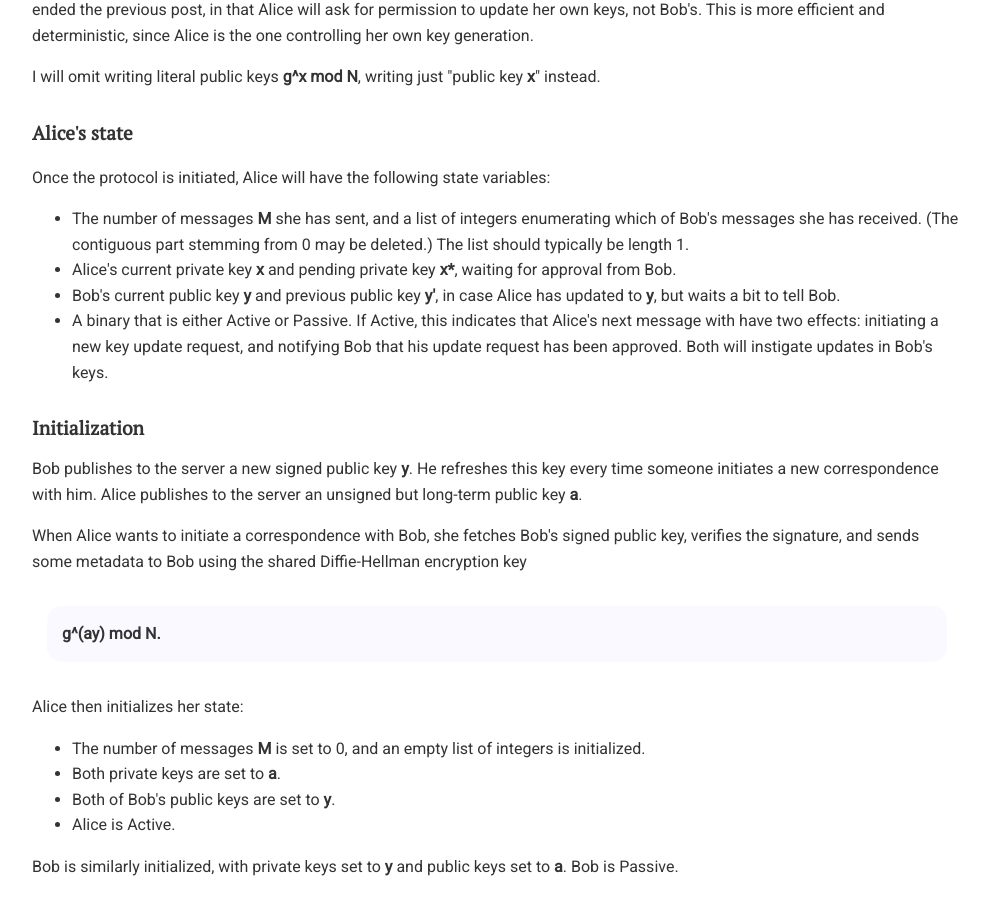
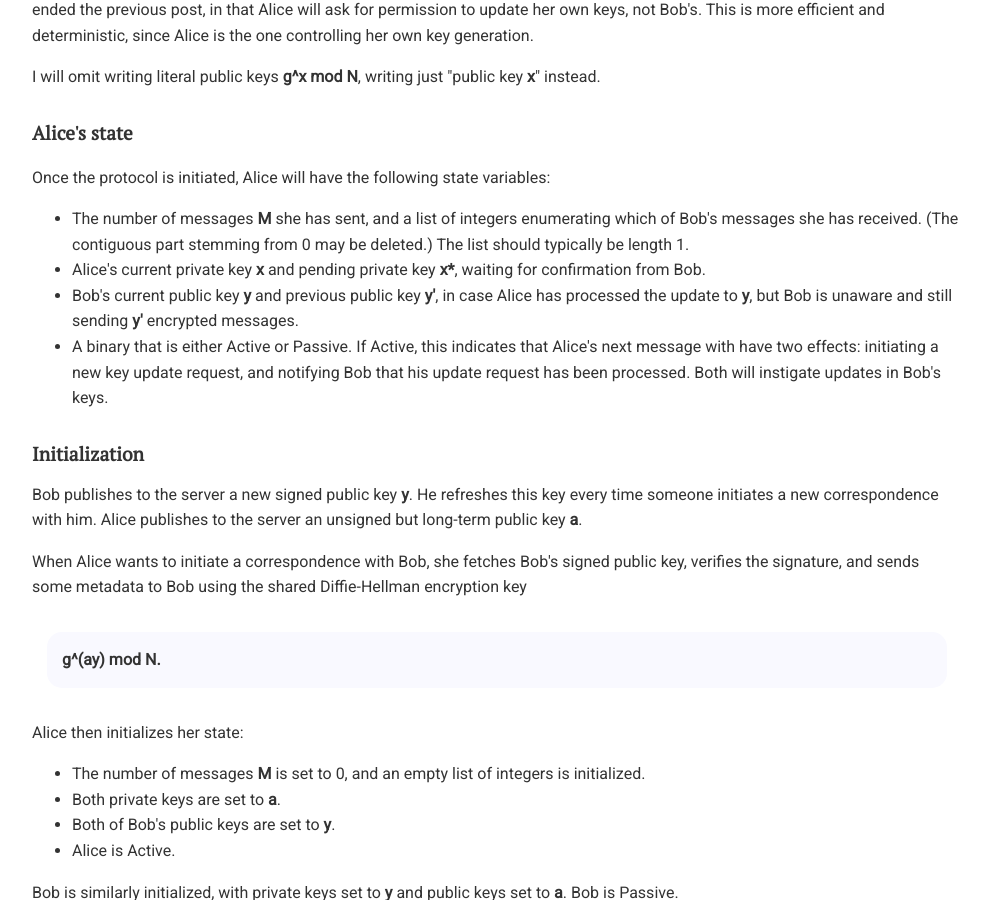
Before and after one commit to chatscrypt/chatscrypt.github.io, a Jekyll site: the page built from _posts/2020-01-24-the-chatscrypt-architecture-part-iv-quadruple-diffie-hellman.html, in a window 1280 px wide and 900 px high, scrolled down 348 px. Shown: the whole window, without its empty margins (143-1132 px from the left). Built offline with Jekyll 4.4.1, drawn with Linux system fonts in a browser that asks for light colours; comment, search, counter and statistics services are not loaded.

Commit message:
Update 2020-01-24-the-chatscrypt-architecture-part-iv-quadruple-diffie-hellman.html

```diff
--- a/_posts/2020-01-24-the-chatscrypt-architecture-part-iv-quadruple-diffie-hellman.html
+++ b/_posts/2020-01-24-the-chatscrypt-architecture-part-iv-quadruple-diffie-hellman.html
@@ -15,9 +15,9 @@ I decided to carefully write out my third and hopefully final attempt at the pro
 <p>Once the protocol is initiated, Alice will have the following state variables:
 <ul>
 <li>The number of messages <b>M</b> she has sent, and a list of integers enumerating which of Bob's messages she has received. (The contiguous part stemming from 0 may be deleted.) The list should typically be length 1.
-<li>Alice's current private key <b>x</b> and pending private key <b>x*</b>, waiting for approval from Bob.
-<li>Bob's current public key <b>y</b> and previous public key <b>y'</b>, in case Alice has updated to <b>y</b>, but waits a bit to tell Bob.
-<li>A binary that is either Active or Passive. If Active, this indicates that Alice's next message with have two effects: initiating a new key update request, and notifying Bob that his update request has been approved. Both will instigate updates in Bob's keys.
+<li>Alice's current private key <b>x</b> and pending private key <b>x*</b>, waiting for confirmation from Bob.
+<li>Bob's current public key <b>y</b> and previous public key <b>y'</b>, in case Alice has processed the update to <b>y</b>, but Bob is unaware and still sending <b>y'</b> encrypted messages.
+<li>A binary that is either Active or Passive. If Active, this indicates that Alice's next message with have two effects: initiating a new key update request, and notifying Bob that his update request has been processed. Both will instigate updates in Bob's keys.
 </ul>
 
 
```
